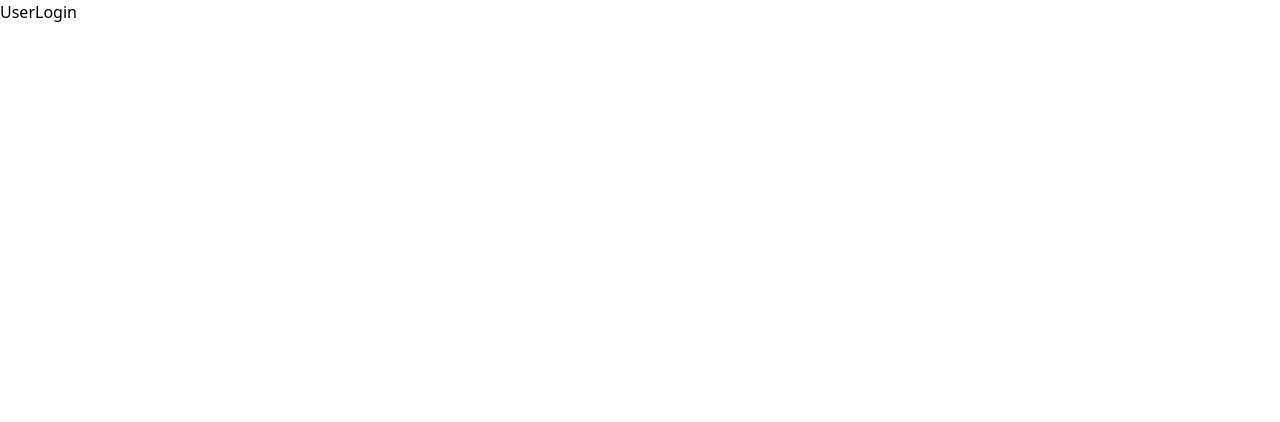
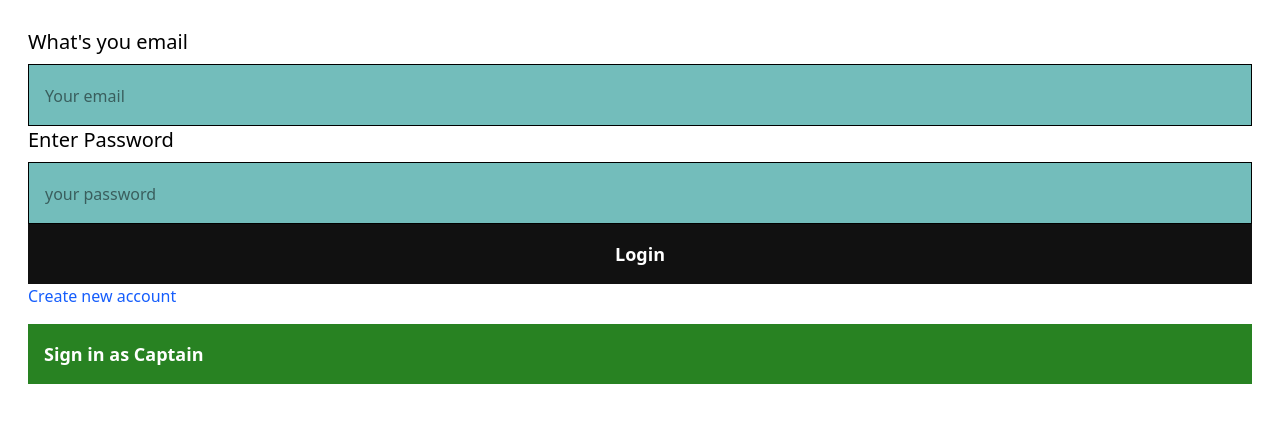
Before and after one commit to amitak985059/ride-booking-app, a React (Vite) app in the folder frontend/: page /login in a window 1280 px wide. Shown: the top 422 px of the page. Built offline with nearby package versions, Linux system fonts and the light colour scheme.

Commit message:
userLoginReactPageDevelped

```diff
--- a/frontend/src/pages/Home.jsx
+++ b/frontend/src/pages/Home.jsx
@@ -1,8 +1,18 @@
 import React from 'react'
+import {Link} from 'react-router-dom'
 
 const Home = () => {
   return (
-    <div>Home</div>
+    <div className=' '>
+      <div className="bg-cover bg-center bg-[url(https://images.unsplash.com/photo-1605602560252-2d23ec73d48a?q=80&w=2761&auto=format&fit=crop&ixlib=rb-4.0.3&ixid=M3wxMjA3fDB8MHxwaG90by1wYWdlfHx8fGVufDB8fHx8fA%3D%3D)] pt-5 pl-5 h-screen flex flex-col w-full bg-red-400 justify-between flex-item-end">
+        <img className = ' w-11 ml-8 'src="https://upload.wikimedia.org/wikipedia/commons/c/cc/Uber_logo_2018.png" alt="no image available" />
+        <div className='bg-white py-5 px-4 w'>
+          <h2 className='text-2xl font-bold  '>Get started with uber</h2>
+          <Link to='/login' className='flex justify-center items-center w-full bg-black text-white py-3 rounded mt-2'>Conitnue</Link>
+        </div>
+
+      </div>
+    </div>
   )
 }
 
--- a/frontend/src/pages/UserLogin.jsx
+++ b/frontend/src/pages/UserLogin.jsx
@@ -1,9 +1,66 @@
-import React from 'react'
+import React, { useState } from 'react'
+import {Link} from 'react-router-dom'
+
+
+
 
 const UserLogin = () => {
+
+const [email, setEmail] = useState('')
+const [password, setPassword] = useState('')
+const [userData, setuserData] = useState({})
+
+const submitHandler = (e)=>{
+  e.preventDefault();
+  setuserData({
+    email:email,
+    password:password
+  })
+  setEmail('')
+  setPassword('')
+  console.log(userData)
+
+}
+
   return (
-    <div>UserLogin</div>
-  )
+    <>
+      <div className='p-7'>
+        <div>
+          <form onSubmit={(e)=>{
+            submitHandler(e)
+          }} action="">
+            <h3 className='text-xl mb-2'>What's you email</h3>
+            <input
+              type="email"
+              className='bg-[#73bdbb] mb-7rounded px-4 py-4 w-full text-lg placeholder:text-base border'
+              required
+              placeholder='Your email'
+              value={email}
+              onChange={(e)=>{
+                setEmail(e.target.value)
+              }}
+            />
+            <h3 className='text-xl mb-2'>Enter Password </h3>
+            <input
+              type="password"
+              className='bg-[#73bdbb] mb-7rounded px-4 py-4 w-full text-lg placeholder:text-base border'
+              required
+              placeholder='your password'
+              value={password}
+              onChange={(e)=>{
+                setPassword(e.target.value)
+              }}
+               />
+            <button className='bg-[#111] text-white font-semibold mb-7rounded px-4 py-4 w-full text-lg placeholder:text-base'>Login </button>
+            <Link to = '/signup'className='text-blue-600'>Create new account</Link>
+          </form>
+        </div>
+        <div>
+          <Link to='/captain-login' className='pt-4 flex items-centre justify-centre mt-4 bg-[#288222] text-white font-semibold mb-7rounded px-4 py-4 w-full text-lg placeholder:text-base'>Sign in as Captain</Link>
+        </div>
+      </div>
+    </>
+  );
 }
 
 export default UserLogin
```
